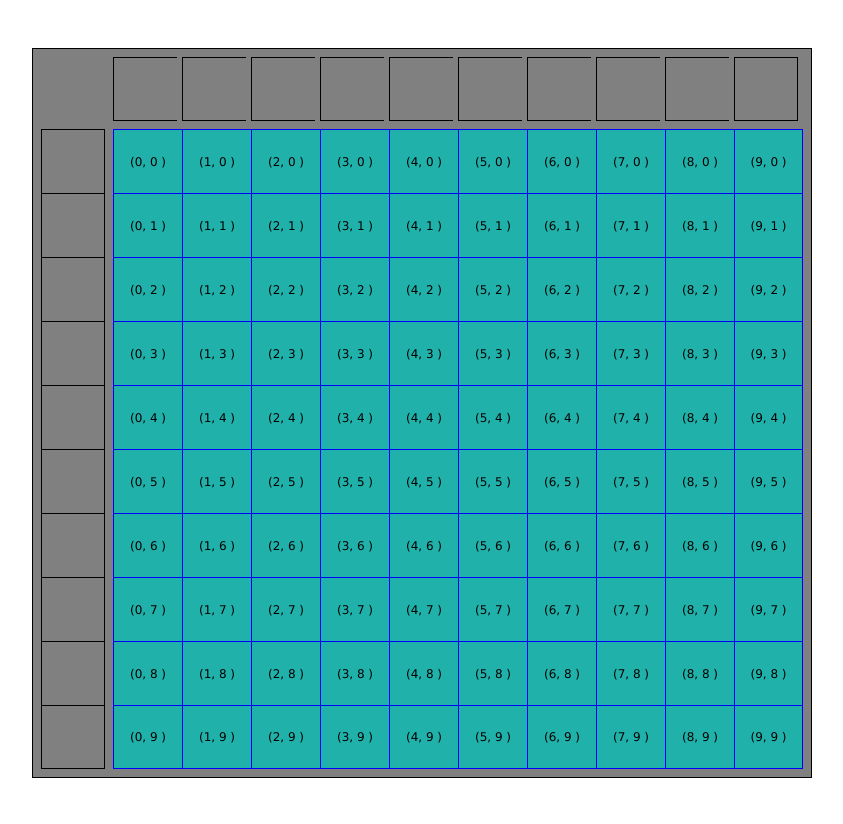
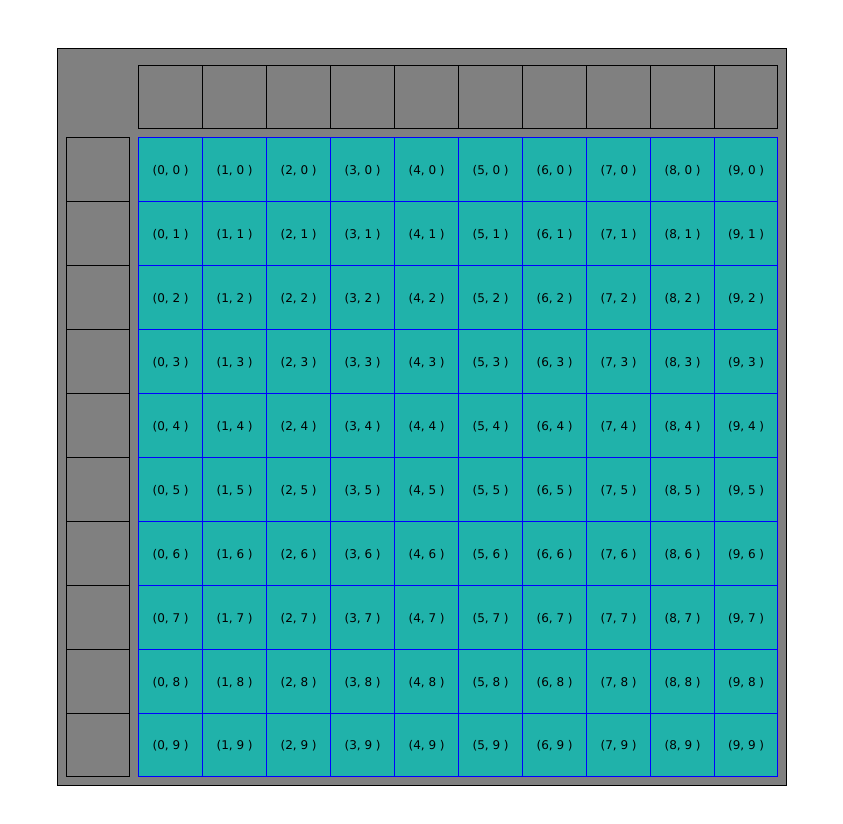
Before and after one commit to PetrusMaximus0/educational-battleship-frontend, a React (Vite) app: page /game/1 in a window 1280 px wide. Shown: the top 824 px of the page, without its empty margins (218-1061 px from the left). Built offline with nearby package versions, Linux system fonts and the light colour scheme.

Commit message:
styles: Add styling for the game board.

```diff
--- a/src/index.scss
+++ b/src/index.scss
@@ -20,26 +20,31 @@ body {
     grid-template-columns: repeat(var(--columns), 1fr);
     grid-template-rows: repeat(var(--rows), 1fr);
     grid-column-start: 2;
-    grid-row-start: 2;
+    grid-row-start: 3;
 }
 
 .game-board {
     display: grid;
     grid-template-columns: auto 1fr;
-    grid-template-rows: auto 1fr;
+    grid-template-rows: auto auto 1fr;
 
     background-color: gray;
     gap: 0.5rem;
 
-    min-width: 780px;
-    max-width: 1280px;
+    width: fit-content;
+    min-width: fit-content;
+    max-width: 720px;
+}
+
+.game-board>* {
+    text-wrap: wrap;
 }
 
 .row-tags {
     display: grid;
     grid-template-rows: repeat(var(--rows), 1fr);
 
-    grid-row-start: 2;
+    grid-row-start: 3;
 }
 
 .col-tags {
@@ -47,8 +52,7 @@ body {
     grid-template-columns: repeat(var(--columns), auto);
 
     grid-column-start: 2;
-
-
+    grid-row-start: 2;
 }
 
 $cell-border-color: blue;
```
